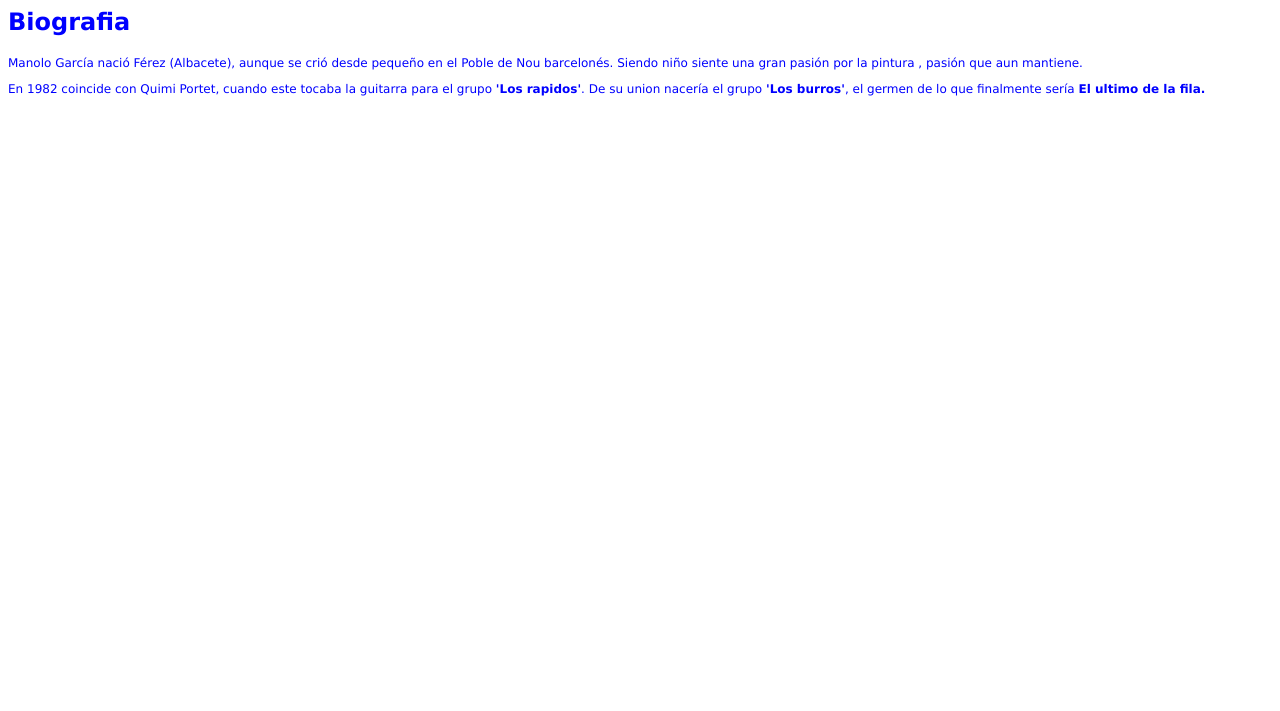
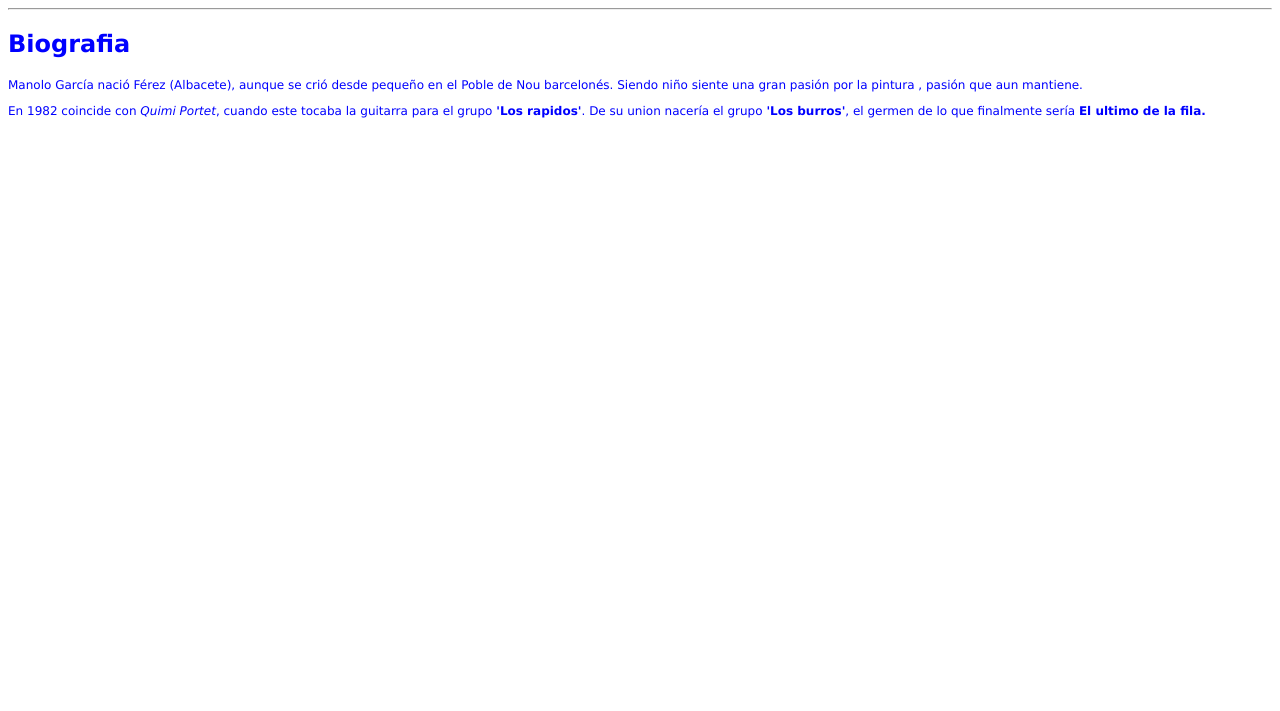
Before and after one commit to Lotoz/LLMM, a plain HTML site: page Tema 2/ejercicio2/index.html in a window 1280 px wide. Shown: the part 89-800 px from the top of the page. Drawn offline with Linux system fonts and the light colour scheme; a script that the page names is missing.

Commit message:
Update index.html

```diff
--- a/Tema 2/ejercicio2/index.html
+++ b/Tema 2/ejercicio2/index.html
@@ -12,7 +12,7 @@
 </head>
 <body>
     <h1>Manolo Garcia</h1>
-    <rh/>
+    <hr/>
     <h2>Biografia</h2>
         <p>
         Manolo García nació Férez (Albacete), aunque se crió desde pequeño
@@ -20,9 +20,8 @@
         , pasión que aun mantiene.
         </p>
         <p>
-        En 1982 coincide con Quimi Portet, cuando este tocaba la guitarra para el grupo <b>'Los rapidos'</b>.
+        En 1982 coincide con <i>Quimi Portet</i>, cuando este tocaba la guitarra para el grupo <b>'Los rapidos'</b>.
         De su union nacería el grupo <b>'Los burros'</b>, el germen de lo que finalmente sería <b>El ultimo de la fila.</b>
         </p>
-
 </body>
 </html>
```
